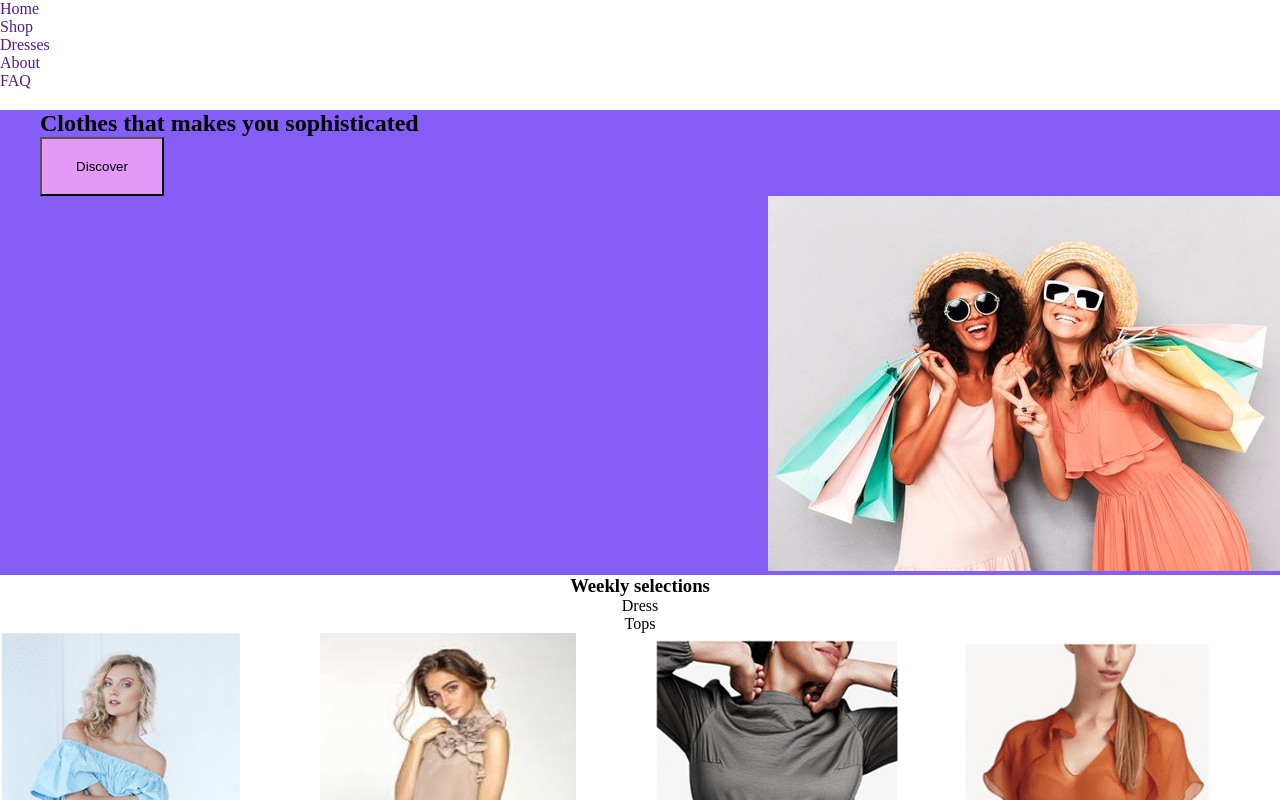
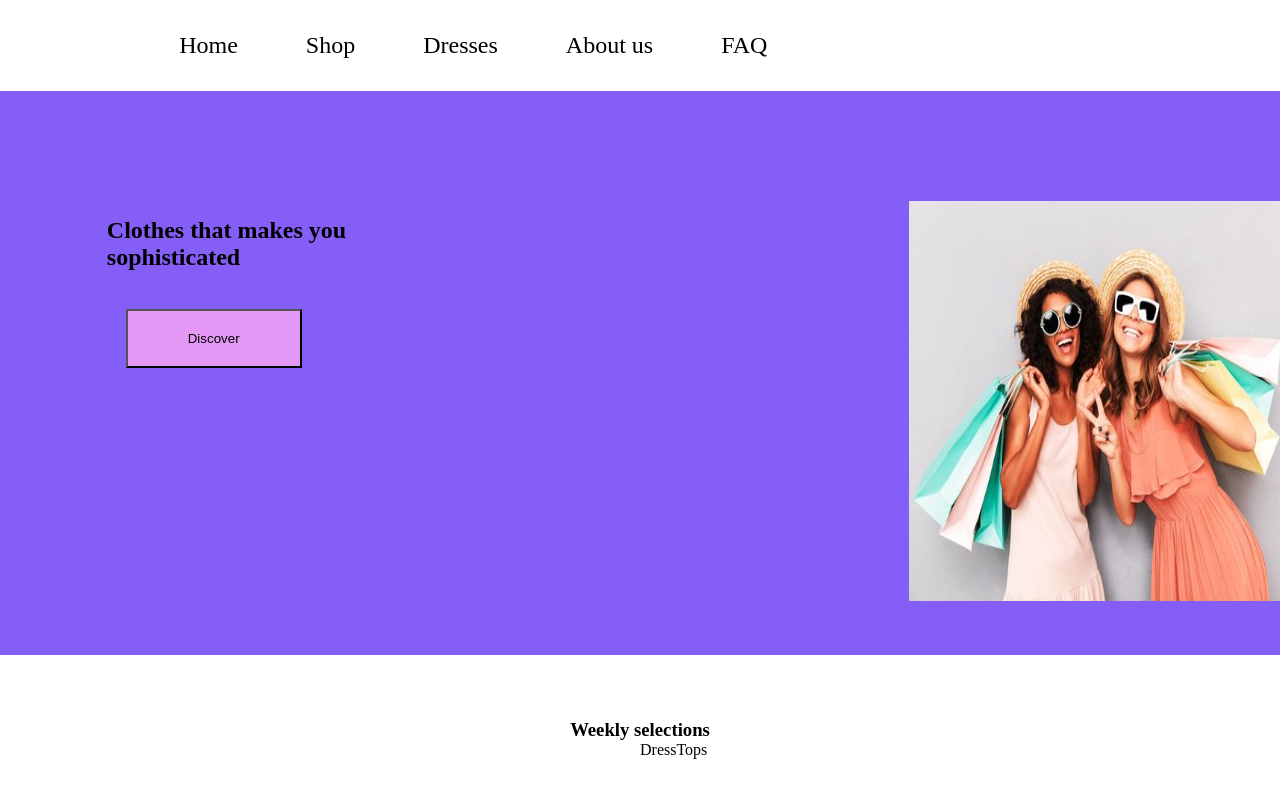
Before and after one commit to cynthiaaishimwe/Online-shopping-website, a plain HTML site: page index.html in a window 1280 px wide. Shown: the top 800 px of the page. Drawn offline with nearby package versions, Linux system fonts and the light colour scheme.

Commit message:
clothing

```diff
--- a/index.html
+++ b/index.html
@@ -15,7 +15,7 @@
 
 
 
-     <div class="logo">
+     <!-- <div class="logo">
 
     <ul class="links">
         <li><a href="">Home</a></li>
@@ -26,25 +26,35 @@
 
     </ul>
     </div>
+           -->
 
+           <header class="header">
 
+            <nav class="navbar">
+           <a href="#home">Home</a>
+          <a href="#shop">Shop</a>
+          <a href="#Dresses">Dresses</a>
+          <a href="#About">About us</a>
+           <a href="#FAq">FAQ</a>
 
+            </nav>
+          </header>
 
 <div class="first-image">
    <div class="cloth">
      <h2>Clothes that makes you sophisticated</h2>
     <button>Discover</button>
 </div>
-
-    <img src="shopping.jpg" alt="">
-
+    <div>
+    <img src="shopping.jpg" alt="" class="girlsimage">
 </div>
-
-<h3 class="selection">Weekly selections</h3>
-
+</div>
+<div class="selection">
+<h3 >Weekly selections</h3>
+</div>
 <div class="dresstops">
-<p>Dress</p>
-<p>Tops</p>
+<div><p>Dress</p></div>
+<div><p>Tops</p></div>
 </div>
 <div class="dresses">
     <div class="blue">
@@ -88,7 +98,7 @@
     <br>
     <p>We started auguste with a clear vision: to transcend trends and <br>instead design future vintage pieces that would <br>be loved for seasons to come. </p>
 </div>
-<div class="play-image">
+ <div class="playimage">
     <img src="play image.png" alt="">
 </div>
 <footer>
@@ -114,14 +124,6 @@
 
     </div>
 
-        <!-- <div class="icons">
-            <ul>
-                <li><ion-icon name="logo-facebook"></ion-icon></li>
-                <li><ion-icon name="logo-instagram"></ion-icon></li>
-                <li><ion-icon name="logo-twitter"></ion-icon></li>
-                <li><ion-icon name="logo-linkedin"></ion-icon></li>
-            </ul>
-        </div> -->
 
         <div class="paragraph3">
             <ul>
--- a/style.css
+++ b/style.css
@@ -5,48 +5,74 @@
     list-style: none;
 
 }
-/* .logo .links li a{
- display: flex;
- align-items: center;
- justify-content: space-between;
- width: 40%;
- background-color: white;
 
-} */
+
+.header{
+     padding: 2rem 9%;
+     display: flex;
+     justify-content: space-between;
+     align-items: center;
+
+
+}
+
+.navbar a{
+  font-size: 1.5rem;
+  color: var(--text-color);
+  margin-left: 4rem;
+  transition: .3s;
+
+}
+.navbar a:hover{
+    color: var(--main--color);
+
+}
 
 .first-image{
     background-color: #845ef7;
 
+    /* margin-bottom: -2px;  */
+    display: flex;
+    padding: 50px;
+
 }
- .first-image img{
-    margin-left: 60%;
+
+
+
+.girlsimage{
+     margin-left: 80%;
+     margin-top: 10%;
+     width: 70%;
+     height: 50vh;
+
 }
 .first-image button{
-    padding: 20px;
+    padding: 20px 60px;
     background-color: #e599f7;
-  width: 10%;
+    margin-left: 20%;
+    margin-top: 10%;
+}
+.first-image .cloth h2{
+   padding-top: 20%;
+   padding-left: 15%;
+}
+
+.selection{
+    text-align: center;
+    margin-top: 5%;
+}
+.dresstops {
+    text-align: center;
+   display: flex;
+  margin-left: 50%;
 
 }
-.cloth{
-    padding-left: 40px;
 
-}
-.first-image .cloth{
-    margin-top: 20px;
-}
-.selection{
-    text-align: center;
-}
-.dresstops p{
-    text-align: center;
-     /* display: flex;
-    justify-content: space-between;  */
-}
 
 .dresses{
     display: grid;
     grid-template-columns: repeat(4,1fr);
-
+    margin-top: 5%;
 }
 .berge img{
     width: 80%;
@@ -58,8 +84,8 @@
 }
 .view {
     text-align: center;
-    margin-bottom: 8%;
-    margin-top: 5%;
+    margin-bottom: 6%;
+    margin-top: 3%;
 }
 .view button{
     background-color: #e599f7;
@@ -104,6 +130,11 @@
     padding: 10px;
     width: 70%;
 }
-.play-image{
+.playimage img{
     margin-top: 30px;
+    height: 50%;
 }
+
+@media screen and (max-width: 500px){
+
+}
```
